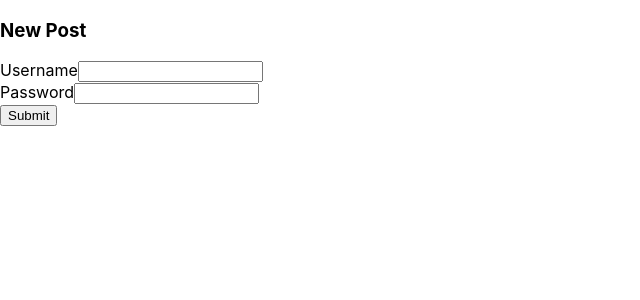
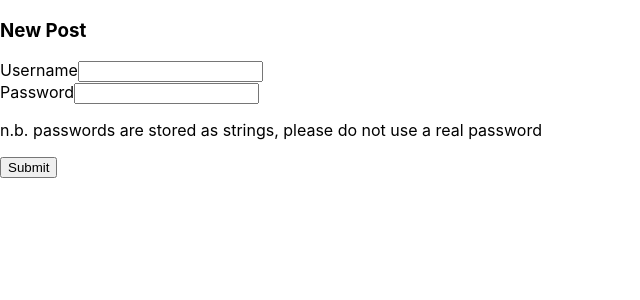
Before and after one commit to A-Marriott/im-frontend, a React (Create React App) app: page / in a window 1280 px wide. Shown: the top 300 px of the page, without its empty margins (0-640 px from the left). Built offline with nearby package versions, Linux system fonts and the light colour scheme; what pubnub would draw is missing.

Commit message:
basic functionality for adding a new user

```diff
--- a/src/components/account/NewAccount.js
+++ b/src/components/account/NewAccount.js
@@ -5,7 +5,7 @@ const NewAccount = () => {
   const [password, setPassword] = useState('')
 
   const submitUser = () => {
-    fetch('https://rap-app-backend.herokuapp.com/api/v1/youtube_videos', {
+    fetch('http://localhost:3000/api/v1/users', {
       method: 'post',
       body: JSON.stringify({username: username, password: password}),
       headers: {
@@ -36,6 +36,7 @@ const NewAccount = () => {
           value={password}
           onChange={(e) => setPassword(e.target.value)}
           />
+          <p>n.b. passwords are stored as strings, please do not use a real password</p>
       </div>
       <button onClick={submitUser}>Submit</button>
     </div>
```
